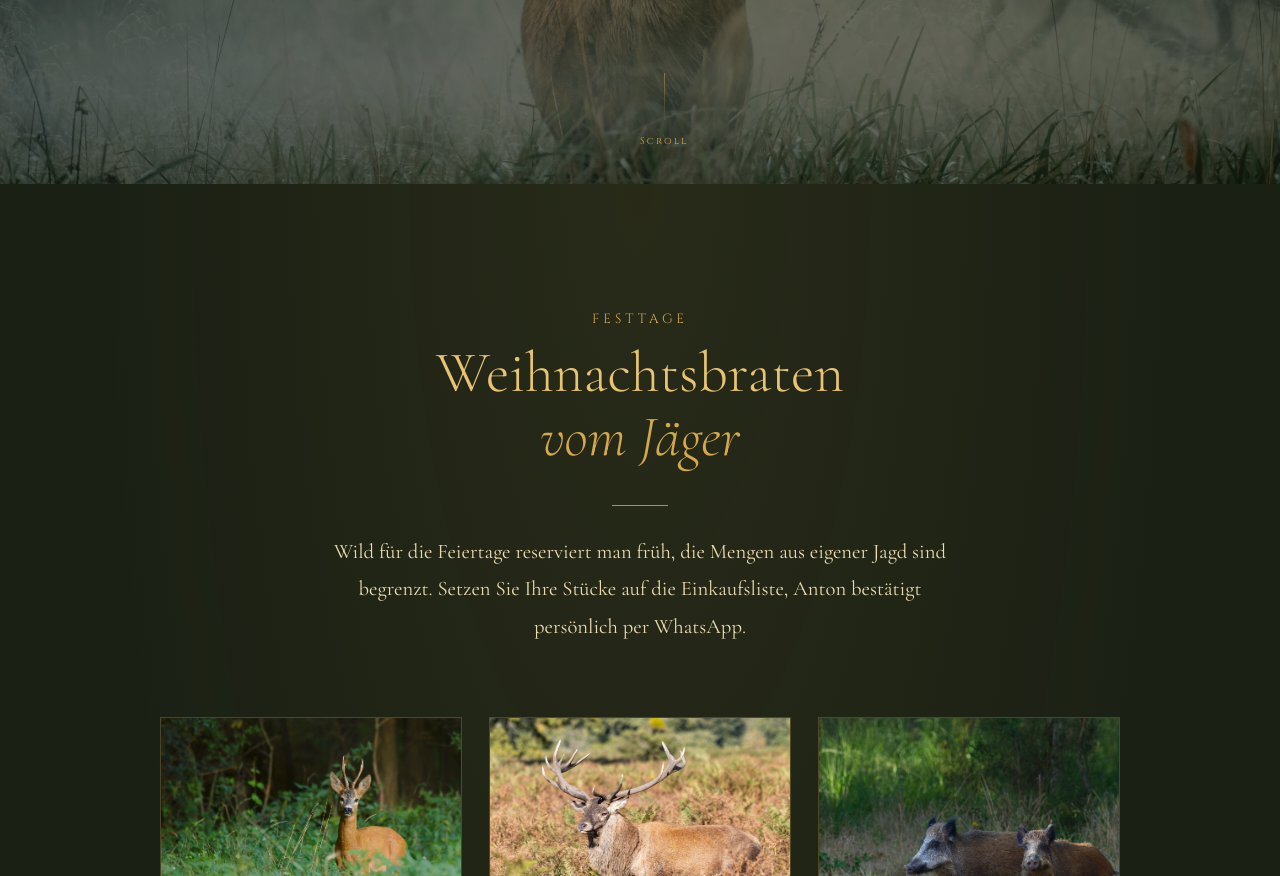
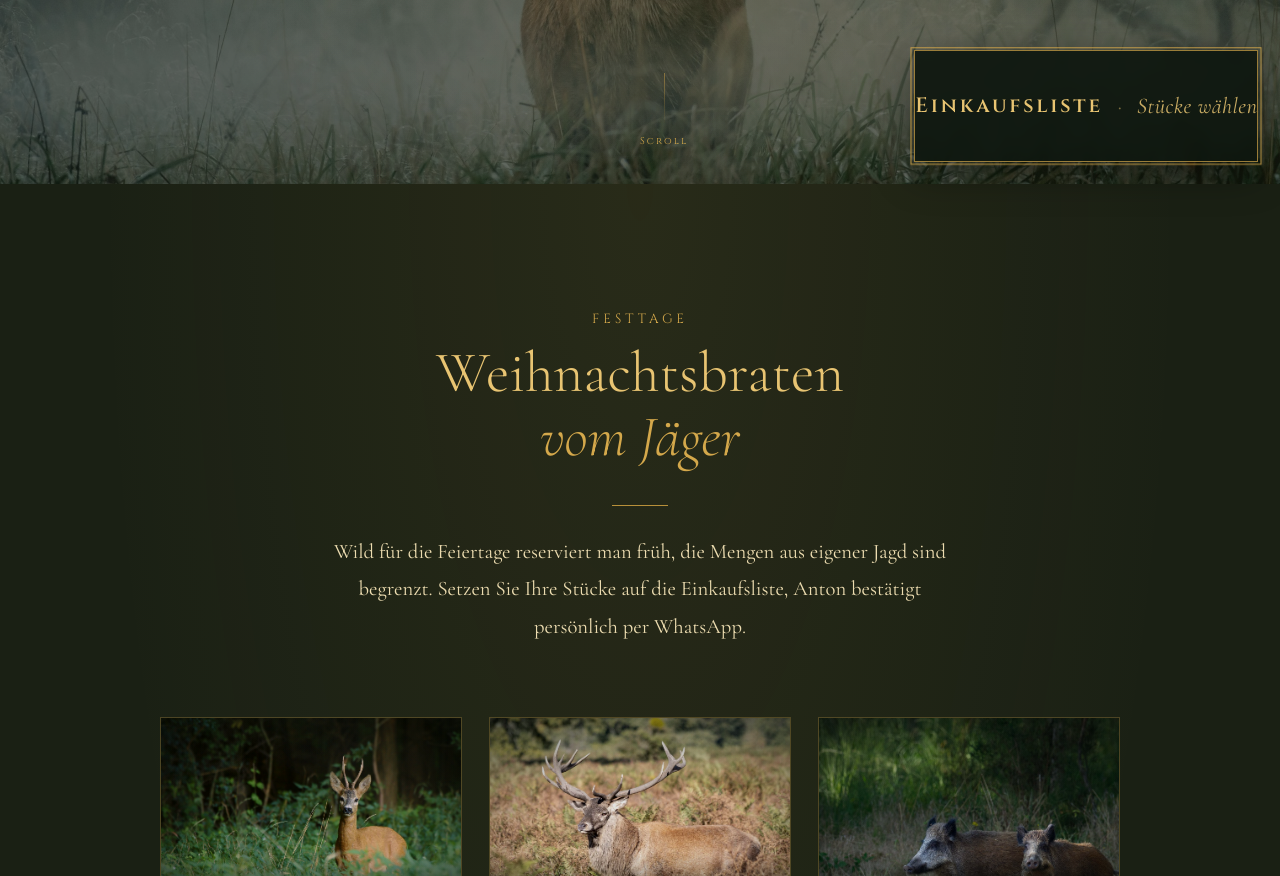
Before and after one commit to janek24-git/edelwild-website, a plain HTML site: page index.html in a window 1280 px wide. Shown: the part 616-1492 px from the top of the page. Drawn offline with nearby package versions, Linux system fonts and the light colour scheme; no server answers.

Commit message:
Einkaufslisten-Button als Teaser immer sichtbar, dunklere Bildstimmung auf Tierkarten

```diff
--- a/bestellzettel.css
+++ b/bestellzettel.css
@@ -80,10 +80,26 @@
   box-shadow: 0 10px 40px rgba(0,0,0,0.45);
   transition: background 0.2s, transform 0.2s;
 }
-.bz-fab.bz-visible { display: inline-flex; }
+.bz-fab.bz-visible { display: inline-flex; animation: bzTease 0.7s cubic-bezier(0.2, 0.8, 0.2, 1) 1.2s both; }
 .bz-fab:hover, .bz-fab:focus-visible { background: var(--gold-light); outline: none; transform: translateY(-2px); }
+.bz-fab.bz-empty { background: rgba(14,22,15,0.92); color: var(--gold-light); border-color: rgba(212,168,75,0.7); backdrop-filter: blur(6px); }
+.bz-fab.bz-empty:hover, .bz-fab.bz-empty:focus-visible { background: var(--gold); color: var(--forest); }
+.bz-fab.bz-empty .bz-fab-count { display: none; }
+.bz-fab.bz-empty .bz-fab-sum { font-weight: 400; font-style: italic; opacity: 0.85; }
+.bz-fab.bz-empty::before {
+  content: ''; position: absolute; inset: -1px; border: 1px solid var(--gold);
+  animation: bzPulse 2.4s ease-out 2s 3; opacity: 0; pointer-events: none;
+}
 .bz-fab-count { font-size: 0.9rem; letter-spacing: 0; }
 .bz-fab-count::before, .bz-fab-sum::before { content: "·"; margin-right: 0.8rem; opacity: 0.6; }
+@keyframes bzTease {
+  from { opacity: 0; transform: translateY(24px); }
+  to { opacity: 1; transform: translateY(0); }
+}
+@keyframes bzPulse {
+  0% { opacity: 0.9; transform: scale(1); }
+  100% { opacity: 0; transform: scale(1.25, 1.6); }
+}
 .bz-fab-sum { font-family: 'Cormorant Garamond', serif; font-size: 1.25rem; font-weight: 600; letter-spacing: 0.02em; }
 .bz-fab.bz-bump { animation: bzBump 0.35s ease; }
 @keyframes bzBump {
--- a/bestellzettel.js
+++ b/bestellzettel.js
@@ -703,10 +703,13 @@
   function renderFab() {
     var lines = validLines();
     var n = lines.length;
-    ui.fab.classList.toggle('bz-visible', n > 0);
-    ui.fab.querySelector('.bz-fab-count').textContent = String(n);
-    ui.fab.querySelector('.bz-fab-sum').textContent = 'ca. ' + fmtEur(total());
-    ui.fab.setAttribute('aria-label', 'Einkaufsliste öffnen, ' + n + (n === 1 ? ' Position' : ' Positionen') + ', ca. ' + fmtEur(total()));
+    ui.fab.classList.add('bz-visible');
+    ui.fab.classList.toggle('bz-empty', n === 0);
+    ui.fab.querySelector('.bz-fab-count').textContent = n > 0 ? String(n) : '';
+    ui.fab.querySelector('.bz-fab-sum').textContent = n > 0 ? 'ca. ' + fmtEur(total()) : 'Stücke wählen';
+    ui.fab.setAttribute('aria-label', n > 0
+      ? 'Einkaufsliste öffnen, ' + n + (n === 1 ? ' Position' : ' Positionen') + ', ca. ' + fmtEur(total())
+      : 'Einkaufsliste öffnen, noch leer');
   }
 
   function renderAll() {
--- a/index.html
+++ b/index.html
@@ -390,7 +390,17 @@
       background: linear-gradient(135deg, #1e2c20, #172219);
       background-size: cover; background-position: center;
       position: relative; overflow: hidden;
+      filter: saturate(0.8) contrast(1.08) brightness(0.88);
+      transition: filter 0.5s, transform 0.5s;
     }
+    .product-photo::after {
+      content: ''; position: absolute; inset: 0;
+      background:
+        radial-gradient(ellipse at center, transparent 45%, rgba(10,16,11,0.45) 100%),
+        linear-gradient(to bottom, rgba(10,16,11,0.15) 0%, transparent 35%, transparent 60%, rgba(14,22,15,0.85) 100%);
+      pointer-events: none;
+    }
+    .product-card:hover .product-photo { filter: saturate(0.9) contrast(1.08) brightness(0.95); }
     .product-body { padding: 1.5rem 1.5rem 2rem; text-align: left; }
     .product-body.no-photo { padding-top: 2.2rem; }
     .product-btns { display: flex; flex-wrap: wrap; gap: 0.5rem; margin-top: 1rem; }
```
